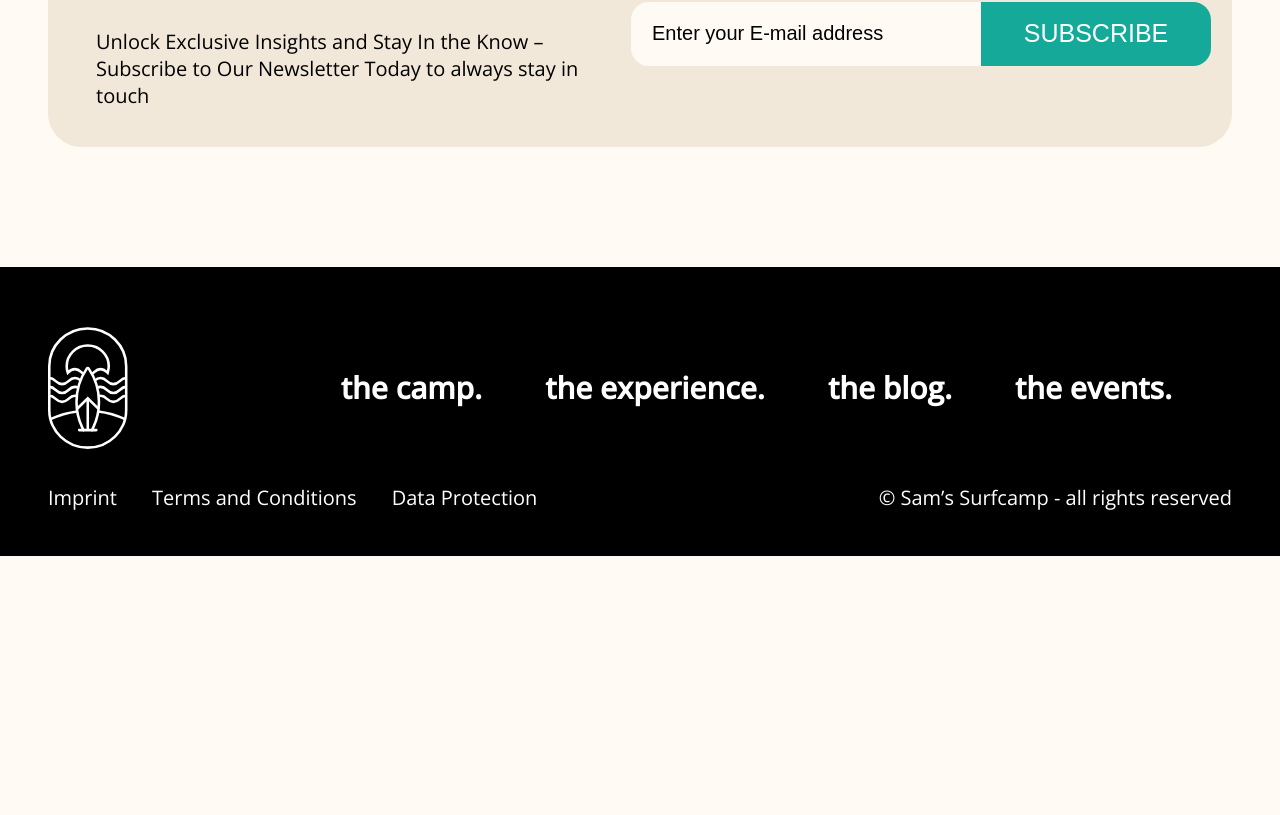
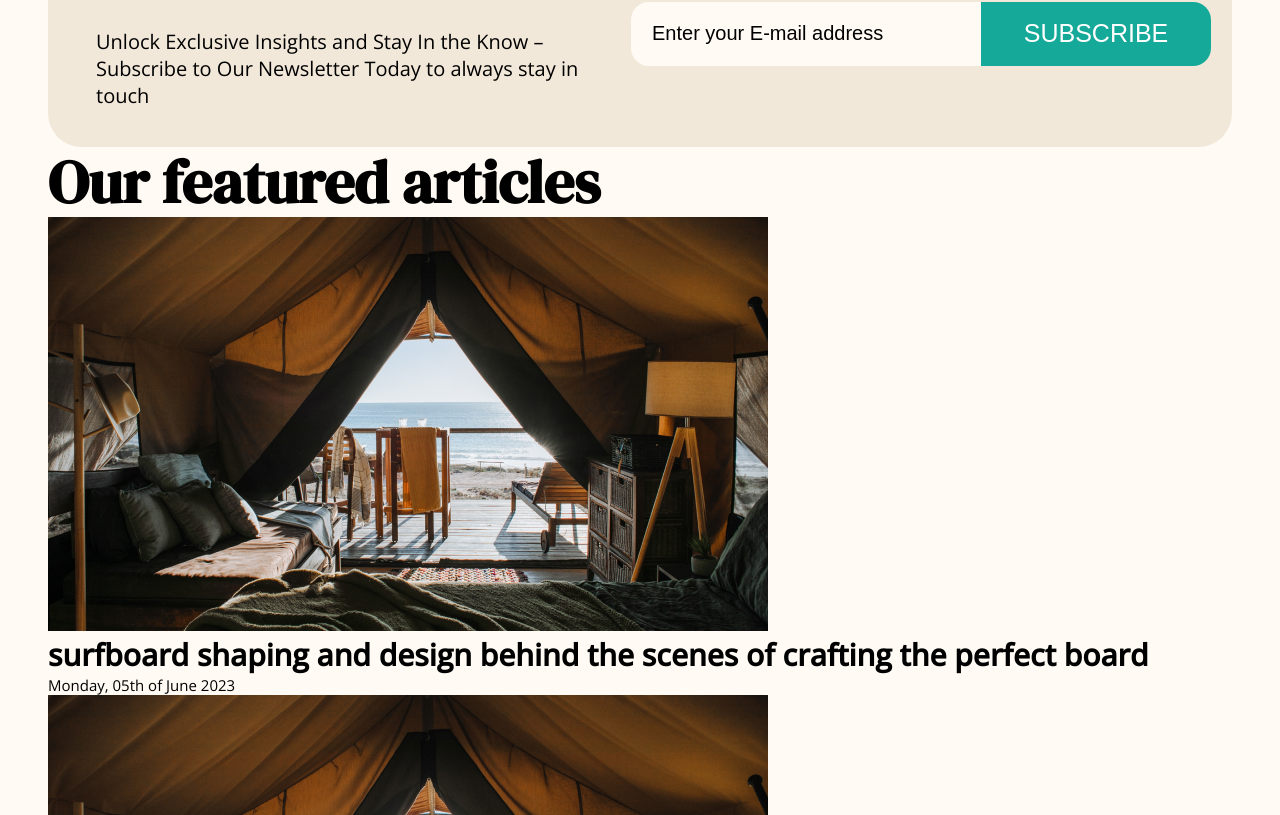
Before and after one commit to Nickfis/surfcamp, a Next.js app: page /blog in a window 1280 px wide. Shown: the part 845-1660 px from the top of the page. Before the commit the page ends 1401 px from the top, so only its background shows below. Built offline with nearby package versions, Linux system fonts and the light colour scheme.

Commit message:
FeaturedItems and FeaturedArticle JSX structure

```diff
--- /dev/null
+++ b/app/_components/FeaturedItems/FeaturedArticle.jsx
@@ -0,0 +1,21 @@
+import Link from "next/link";
+
+const FeaturedArticle = ({ article }) => {
+  return (
+    <Link href={`/blog/${article.slug}`} className="featured-items__article">
+      <div className="featured-items__article-img">
+        <img
+          src={article.featuredImage}
+          alt={`Go read article ${article.headline}`}
+          className=""
+        />
+      </div>
+      <div className="featured-items__article-text">
+        <h5>{article.headline}</h5>
+        <p className="copy-small">{article.date}</p>
+      </div>
+    </Link>
+  );
+};
+
+export default FeaturedArticle;
--- /dev/null
+++ b/app/_components/FeaturedItems/FeaturedItems.jsx
@@ -0,0 +1,18 @@
+import FeaturedArticle from "./FeaturedArticle";
+
+const FeaturedItems = ({ headline, items }) => {
+  return (
+    <section className="featured-items">
+      <h3 className="featured-items__Headline">
+        {headline || "Our featured articles"}
+      </h3>
+      <div className="featured-items__container">
+        {items.map((item) => (
+          <FeaturedArticle key={item.slug} article={item} />
+        ))}
+      </div>
+    </section>
+  );
+};
+
+export default FeaturedItems;
--- a/app/blog/page.jsx
+++ b/app/blog/page.jsx
@@ -1,5 +1,6 @@
 import HighlightArticle from "../_components/Blog/HighlightArticle";
 import SubscribeToNewsletter from "../_components/Blog/SubscribeToNewsletter";
+import FeaturedItems from "../_components/FeaturedItems/FeaturedItems";
 
 export default function Page() {
   const highlightArticleData = {
@@ -17,10 +18,56 @@
     slug: "takeoff",
     featuredImage: "/assets/hero-experience.png",
   };
+
+  const featuredArticles = [
+    {
+      headline:
+        "surfboard shaping and design behind the scenes of crafting the perfect board",
+      slug: "/blog/whatever",
+      date: "Monday, 05th of June 2023",
+      featuredImage: "/assets/hero-experience.png",
+    },
+    {
+      headline:
+        "surfboard shaping and design behind the scenes of crafting the perfect board",
+      slug: "/blog/whatever",
+      date: "Monday, 05th of June 2023",
+      featuredImage: "/assets/hero-experience.png",
+    },
+    {
+      headline:
+        "surfboard shaping and design behind the scenes of crafting the perfect board",
+      slug: "/blog/whatever",
+      date: "Monday, 05th of June 2023",
+      featuredImage: "/assets/hero-experience.png",
+    },
+    {
+      headline:
+        "surfboard shaping and design behind the scenes of crafting the perfect board",
+      slug: "/blog/whatever",
+      date: "Monday, 05th of June 2023",
+      featuredImage: "/assets/hero-experience.png",
+    },
+    {
+      headline:
+        "surfboard shaping and design behind the scenes of crafting the perfect board",
+      slug: "/blog/whatever",
+      date: "Monday, 05th of June 2023",
+      featuredImage: "/assets/hero-experience.png",
+    },
+    {
+      headline:
+        "surfboard shaping and design behind the scenes of crafting the perfect board",
+      slug: "/blog/whatever",
+      date: "Monday, 05th of June 2023",
+      featuredImage: "/assets/hero-experience.png",
+    },
+  ];
   return (
     <main className="blog-page">
       <HighlightArticle data={highlightArticleData} />
       <SubscribeToNewsletter />
+      <FeaturedItems items={featuredArticles} />
     </main>
   );
 }
--- a/app/experience/page.jsx
+++ b/app/experience/page.jsx
@@ -1,4 +1,4 @@
-import HeroSection from "./../_components/HeroSection";
+import HeroSection from "../_components/HeroSection";
 import InfoBlock from "./../_components/InfoBlock";
 import { fetchDataFromStrapi, processInfoBlocks } from "@/utils/strapi.utils";
 
```
